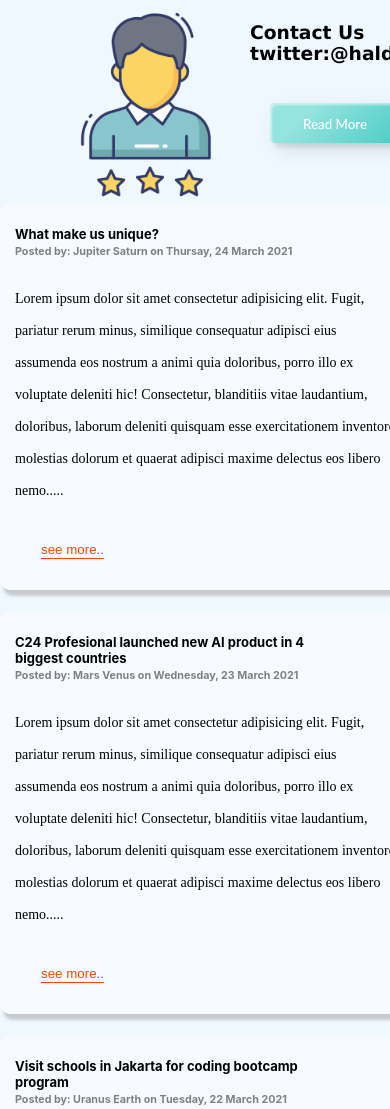
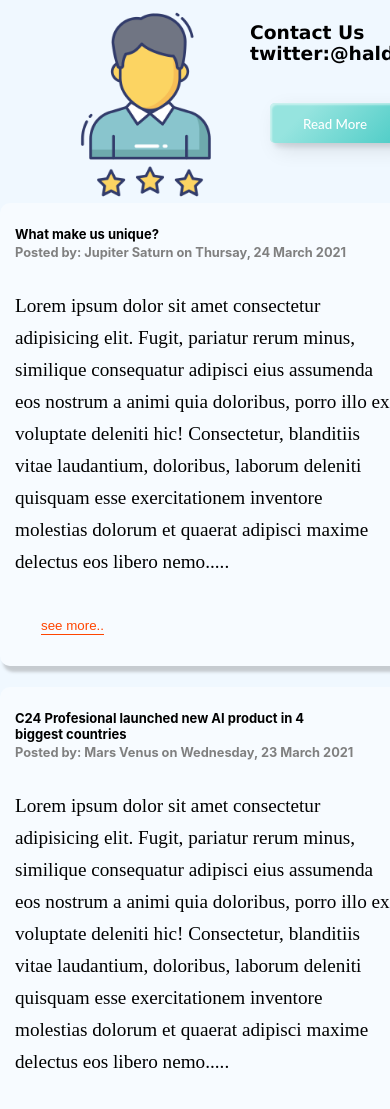
Before and after one commit to haldokoko/agussulistioC24, a plain HTML site: page index.html in a window 390 px wide. Shown: the part 1193-2302 px from the top of the page. Drawn offline with Linux system fonts and the light colour scheme.

Commit message:
fonsize article

```diff
--- a/style.css
+++ b/style.css
@@ -418,7 +418,10 @@ html, body, .grid-container {
                animation: none;
                padding-right: 6.5vw;
            }
+           .article .post h6 {
+            font-size: 0.8rem;
 
+           }
 
 
            .article .post h3 {
@@ -427,14 +430,10 @@ html, body, .grid-container {
            }
 
            .article .post p {
-              padding-right: 25vw;
-             font-size: 14px;
+            padding-right: 25vw;
+             font-size:  1.2rem;
              font-family: serif;
              line-height: 2rem;
-           }
-      /* .footer {
 
-      padding-right: 30vw;
-      } */
 
     }
```
